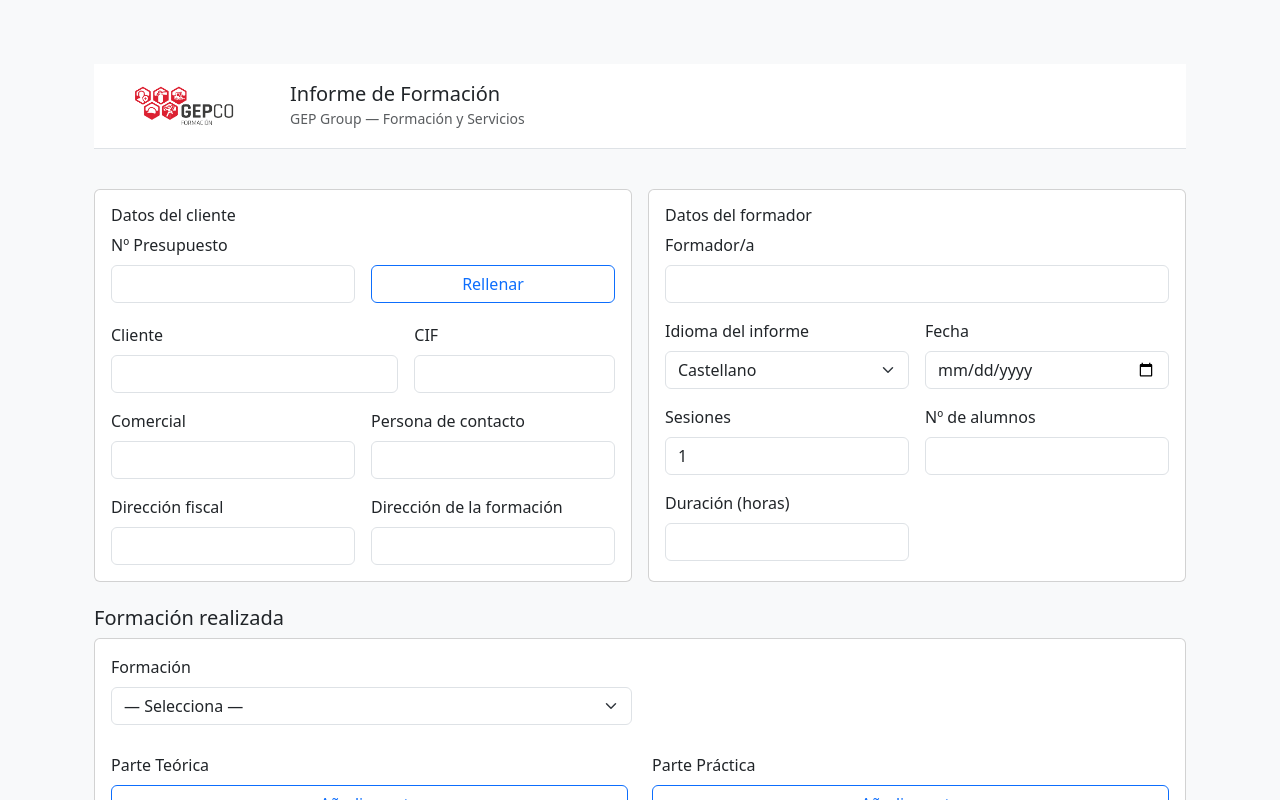
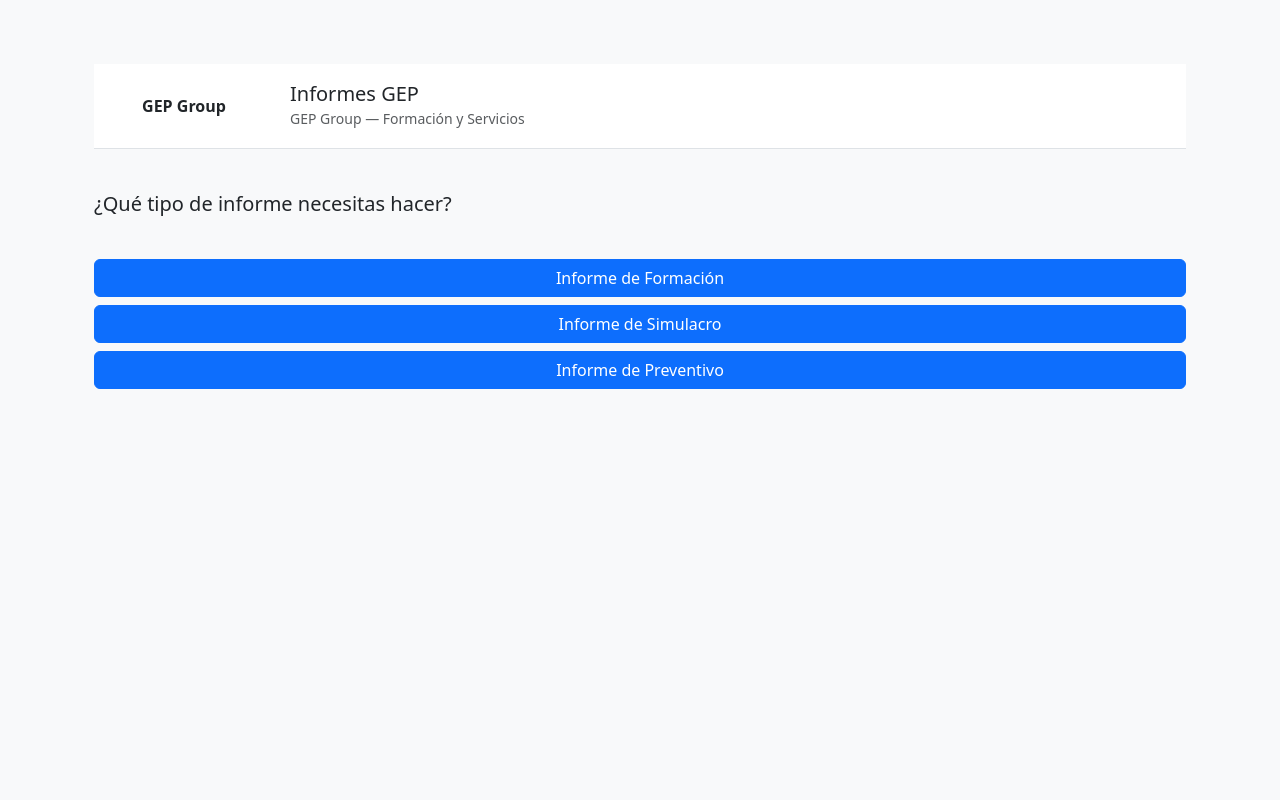
Before and after one commit to JulioGEP/gep-informes-formacion, a React (Vite) app: page / in a window 1280 px wide. Shown: the top 800 px of the page. Built offline with nearby package versions, Linux system fonts and the light colour scheme; the HTML template or start-up script is replaced by a standard one.

Commit message:
chore: remove group logo placeholder

```diff
--- a/package.json
+++ b/package.json
@@ -10,7 +10,8 @@
     "dev": "vite",
     "build": "vite build",
     "preview": "vite preview",
-    "netlify:dev": "netlify dev"
+    "netlify:dev": "netlify dev",
+    "test": "echo 'No tests specified' && exit 0"
   },
   "dependencies": {
     "bootstrap": "^5.3.3",
--- a/src/App.jsx
+++ b/src/App.jsx
@@ -2,25 +2,71 @@
 import React, { useState } from "react";
 import Form from "./components/Form";
 import Preview from "./components/Preview";
+import Home from "./components/Home";
 
 export default function App() {
-  const [step, setStep] = useState("form");  // "form" | "preview"
-  const [payload, setPayload] = useState(null);
+  const [screen, setScreen] = useState('home');
+  const [formacion, setFormacion] = useState(null);
+  const [simulacro, setSimulacro] = useState(null);
+  const [preventivo, setPreventivo] = useState(null);
 
   return (
     <div className="container py-4">
-      {step === "form" ? (
+      {screen === 'home' && (
+        <Home onSelect={(tipo) => setScreen(`${tipo}-form`)} />
+      )}
+      {screen === 'formacion-form' && (
         <Form
-          initial={payload}
+          initial={formacion}
+          title="Informe de Formación"
+          onChooseAnother={() => setScreen('home')}
           onNext={(data) => {
-            setPayload(data);
-            setStep("preview");
+            setFormacion(data);
+            setScreen('formacion-preview');
           }}
         />
-      ) : (
+      )}
+      {screen === 'formacion-preview' && (
         <Preview
-          data={payload}
-          onBack={() => setStep("form")}
+          data={formacion}
+          title="Informe de Formación"
+          onBack={() => setScreen('formacion-form')}
+        />
+      )}
+      {screen === 'simulacro-form' && (
+        <Form
+          initial={simulacro}
+          title="Informe de Simulacro"
+          onChooseAnother={() => setScreen('home')}
+          onNext={(data) => {
+            setSimulacro(data);
+            setScreen('simulacro-preview');
+          }}
+        />
+      )}
+      {screen === 'simulacro-preview' && (
+        <Preview
+          data={simulacro}
+          title="Informe de Simulacro"
+          onBack={() => setScreen('simulacro-form')}
+        />
+      )}
+      {screen === 'preventivo-form' && (
+        <Form
+          initial={preventivo}
+          title="Informe de Preventivo"
+          onChooseAnother={() => setScreen('home')}
+          onNext={(data) => {
+            setPreventivo(data);
+            setScreen('preventivo-preview');
+          }}
+        />
+      )}
+      {screen === 'preventivo-preview' && (
+        <Preview
+          data={preventivo}
+          title="Informe de Preventivo"
+          onBack={() => setScreen('preventivo-form')}
         />
       )}
     </div>
--- a/src/components/Form.jsx
+++ b/src/components/Form.jsx
@@ -12,7 +12,7 @@ const fileToDataURL = (file) =>
     reader.readAsDataURL(file)
   })
 
-export default function Form({ initial, onNext }) {
+export default function Form({ initial, onNext, title = 'Informe de Formación', onChooseAnother }) {
   const formRef = useRef(null)
 
   const [dealId, setDealId] = useState(initial?.dealId || '')
@@ -146,7 +146,7 @@ export default function Form({ initial, onNext }) {
           style={{ width: 180, height: 52, objectFit: 'contain', display: 'block' }}
         />
         <div className="flex-grow-1">
-          <h1 className="h5 mb-0">Informe de Formación</h1>
+          <h1 className="h5 mb-0">{title}</h1>
           <small className="text-muted">GEP Group — Formación y Servicios</small>
         </div>
       </div>
@@ -432,7 +432,8 @@ export default function Form({ initial, onNext }) {
         </div></div>
       </div>
 
-      <div className="d-flex justify-content-end">
+      <div className="d-flex justify-content-between">
+        <button type="button" className="btn btn-secondary" onClick={onChooseAnother}>Elegir otro informe</button>
         <button type="submit" className="btn btn-primary">Siguiente</button>
       </div>
     </form>
--- /dev/null
+++ b/src/components/Home.jsx
@@ -0,0 +1,36 @@
+import React from 'react'
+
+export default function Home({ onSelect }) {
+  return (
+    <div className="d-grid gap-4">
+      <div
+        className="border-bottom d-flex align-items-center gap-3 sticky-top bg-white py-3 my-3"
+        style={{ top: 0, zIndex: 10 }}
+      >
+        <div
+          style={{
+            width: 180,
+            height: 52,
+            display: 'flex',
+            alignItems: 'center',
+            justifyContent: 'center',
+            fontWeight: 'bold',
+          }}
+        >
+          GEP Group
+        </div>
+        <div className="flex-grow-1">
+          <h1 className="h5 mb-0">Informes GEP</h1>
+          <small className="text-muted">GEP Group — Formación y Servicios</small>
+        </div>
+      </div>
+
+      <p className="lead">¿Qué tipo de informe necesitas hacer?</p>
+      <div className="d-grid gap-2">
+        <button className="btn btn-primary" onClick={() => onSelect('formacion')}>Informe de Formación</button>
+        <button className="btn btn-primary" onClick={() => onSelect('simulacro')}>Informe de Simulacro</button>
+        <button className="btn btn-primary" onClick={() => onSelect('preventivo')}>Informe de Preventivo</button>
+      </div>
+    </div>
+  )
+}
--- a/src/components/Preview.jsx
+++ b/src/components/Preview.jsx
@@ -38,7 +38,7 @@ function EditableHtml({ dealId, initialHtml, onChange }) {
 
 // Acepta draft o data (compat con tu App)
 export default function Preview(props) {
-  const { onBack } = props
+  const { onBack, title = 'Informe de Formación' } = props
   const draft = props.draft ?? props.data ?? {}
   const { datos, imagenes, formador, dealId } = draft
 
@@ -138,7 +138,7 @@ export default function Preview(props) {
           style={{ width: 180, height: 52, objectFit: 'contain', display: 'block' }}
         />
         <div className="flex-grow-1">
-          <h1 className="h5 mb-0">Informe de Formación</h1>
+          <h1 className="h5 mb-0">{title}</h1>
           <small className="text-muted">GEP Group — Formación y Servicios</small>
         </div>
       </div>
```
